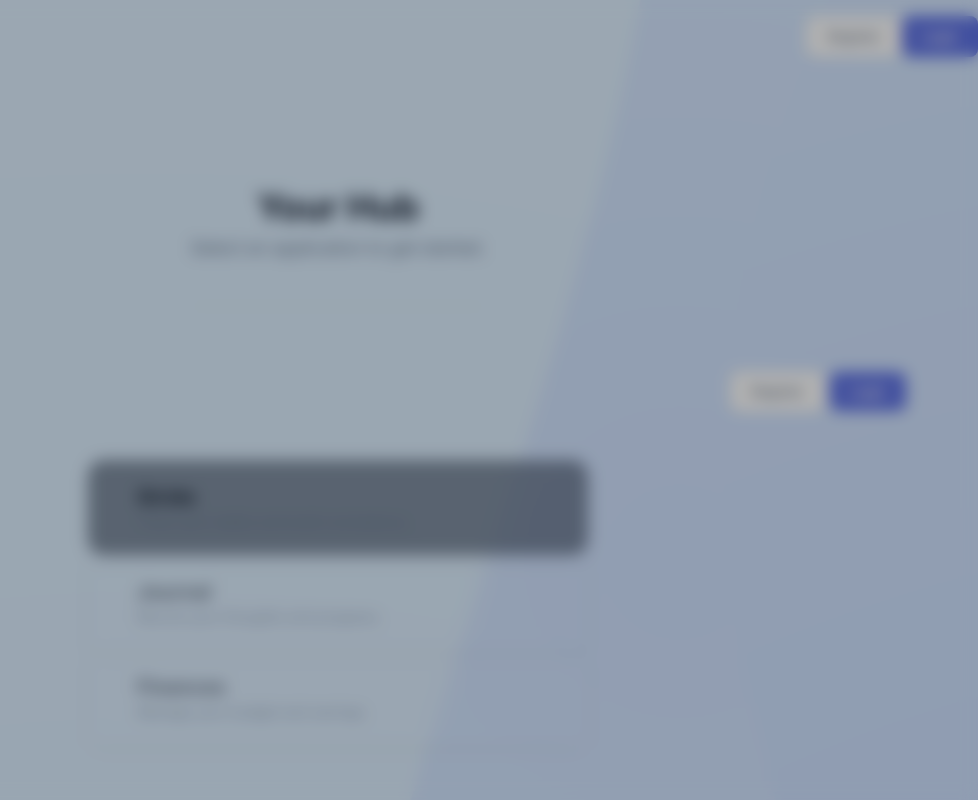
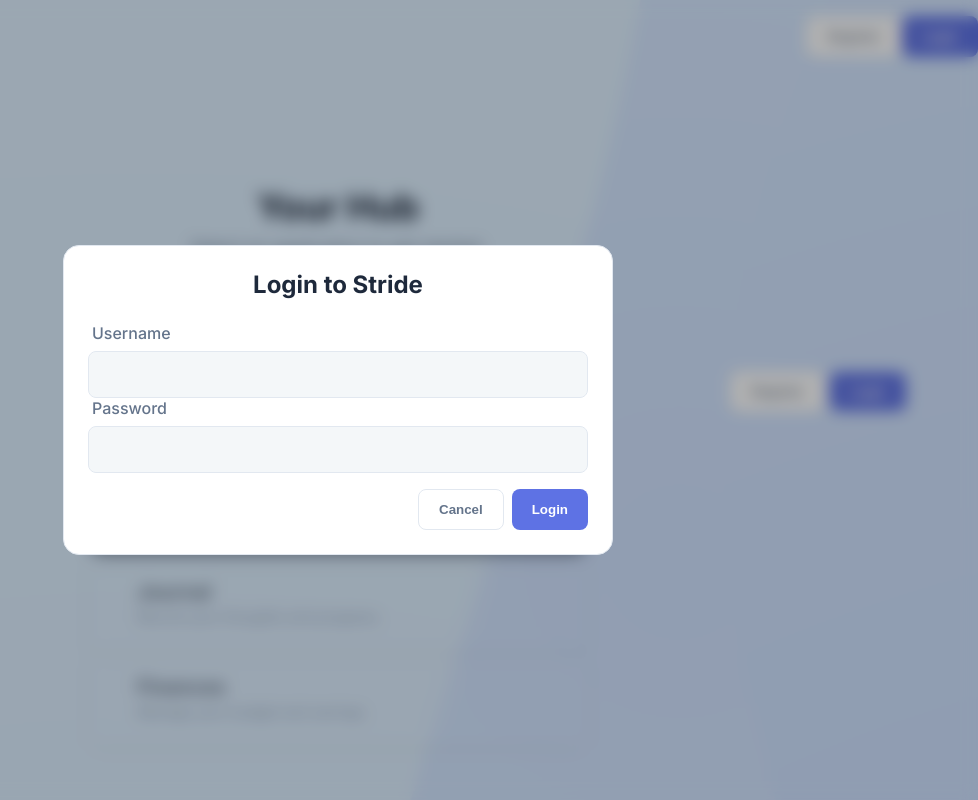
Before and after one commit to LeafBoyG/BetterHub, a Django app: page /?next=/profile/ in a window 1280 px wide. Shown: the whole page, without its empty margins (302-1280 px from the left). Run offline with Django 5.2, Linux system fonts and the light colour scheme.

Commit message:
login but profile doesn't work

```diff
--- a/templates/base.html
+++ b/templates/base.html
@@ -32,9 +32,53 @@
     </main>
 
     <div id="registration-modal" class="modal-overlay" style="display: none;">
+        <div class="modal-content">
+            <h2>Create an Account</h2>
+            <form id="registration-form">
+                <div class="input-group">
+                    <label for="reg-username">Username</label>
+                    <input type="text" id="reg-username" required autocomplete="username">
+                </div>
+                <div class="input-group">
+                    <label for="reg-email">Email</label>
+                    <input type="email" id="reg-email" required autocomplete="email">
+                </div>
+                <div class="input-group">
+                    <label for="reg-password">Password</label>
+                    <input type="password" id="reg-password" required autocomplete="new-password">
+                </div>
+                <div class="input-group">
+                    <label for="reg-password2">Confirm Password</label>
+                    <input type="password" id="reg-password2" required autocomplete="new-password">
+                </div>
+                <div class="modal-actions">
+                    <button type="button" class="btn-secondary" data-action="close-reg-modal">Cancel</button>
+                    <button type="submit" class="btn-primary" data-action="register-submit">Create Account</button>
+                </div>
+            </form>
         </div>
+    </div>
+
     <div id="login-modal" class="modal-overlay" style="display: none;">
+        <div class="modal-content">
+            <h2>Login to Stride</h2>
+            <form id="login-form">
+                <div class="input-group">
+                    <label for="login-username">Username</label>
+                    <input type="text" id="login-username" required autocomplete="username">
+                </div>
+                <div class="input-group">
+                    <label for="login-password">Password</label>
+                    <input type="password" id="login-password" required autocomplete="current-password">
+                </div>
+                <div class="modal-actions">
+                    <button type="button" class="btn-secondary" data-action="close-login-modal">Cancel</button>
+                    <button type="submit" class="btn-primary" data-action="login-submit">Login</button>
+                </div>
+            </form>
         </div>
+    </div>
+
     <div id="toast-notification" class="toast"></div>
 
     <script type="module" src="{% static 'js/app.js' %}"></script>
```
Also changed, not shown: static/js/app.js (+34 -6 lines), db.sqlite3.
